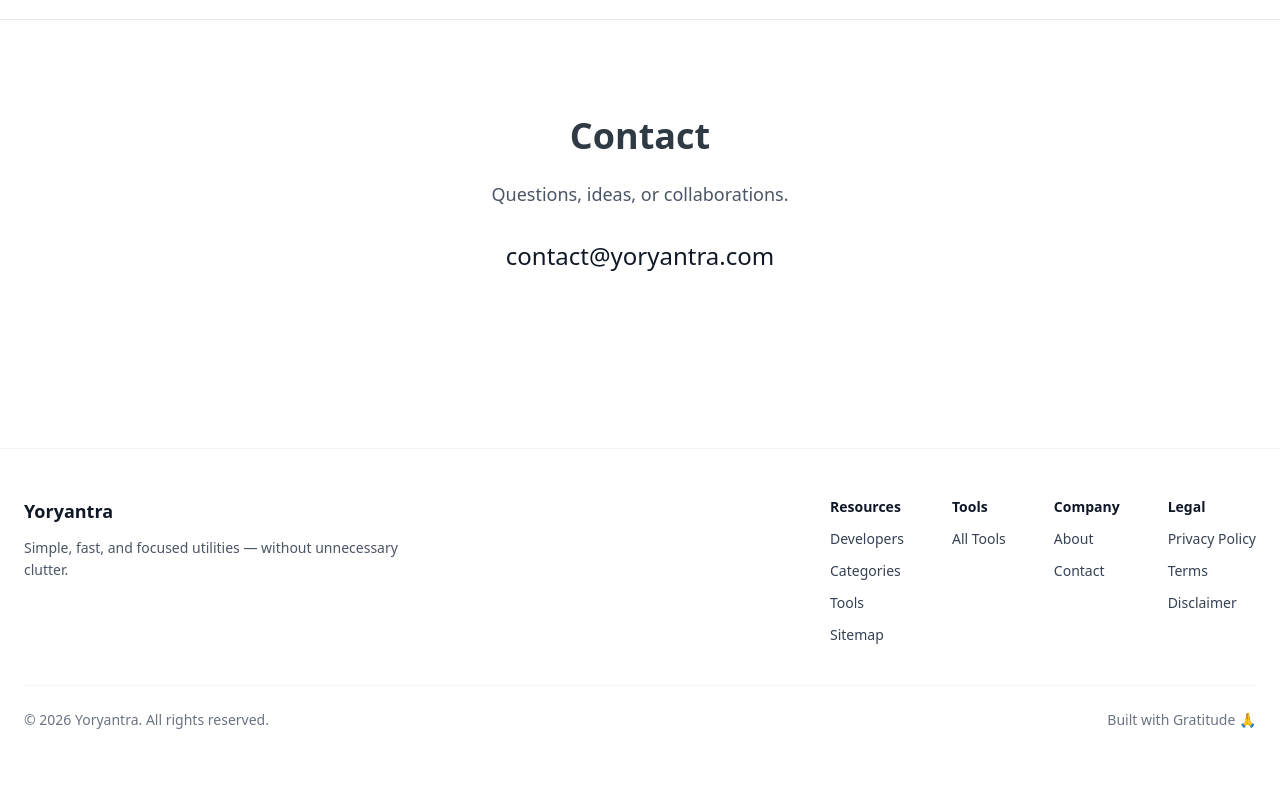
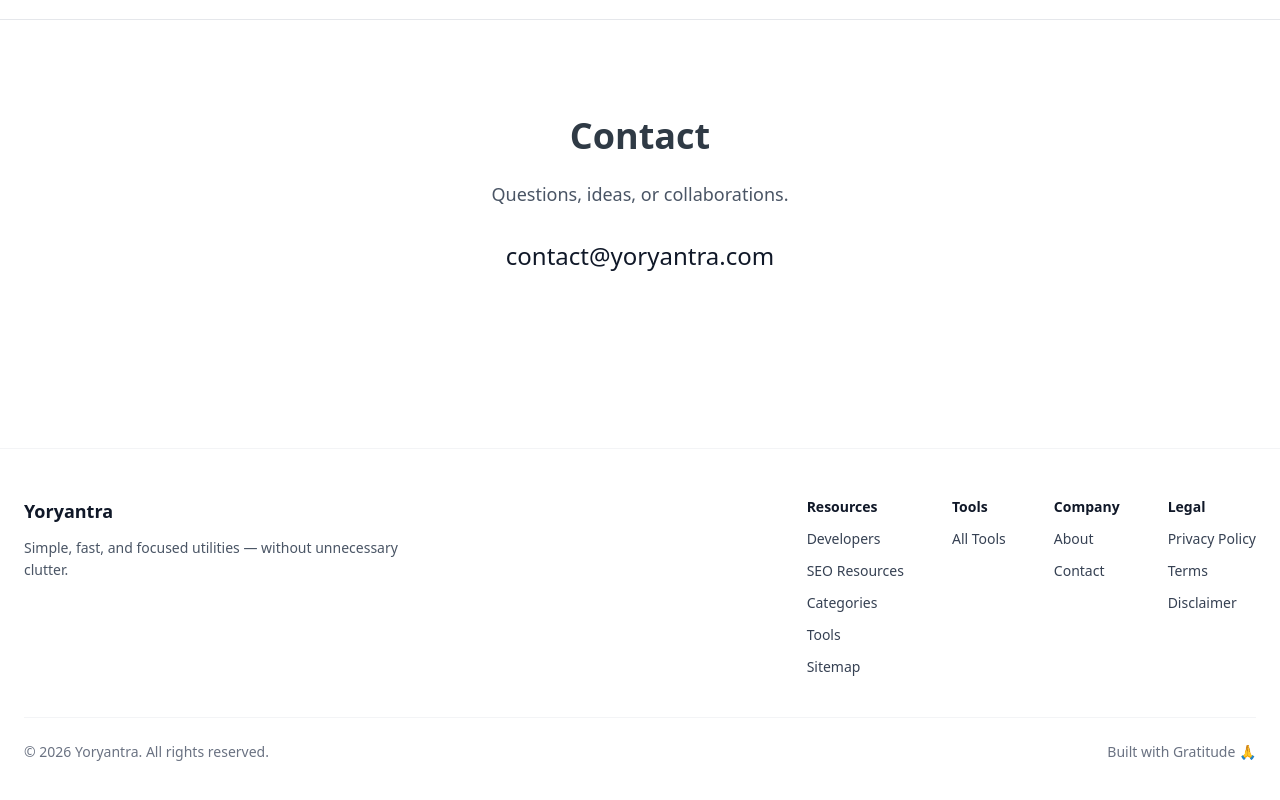
Before and after one commit to vaarunsonawwane-ops/yoryantra-new, a Next.js app: page / in a window 1280 px wide. Shown: the part 1990-2790 px from the top of the page. Before the commit the page ends 2768 px from the top, so only its background shows below. Built offline with nearby package versions, Linux system fonts and the light colour scheme.

Commit message:
SEO resources in Footer.tsx

```diff
--- a/app/components/Footer.tsx
+++ b/app/components/Footer.tsx
@@ -34,6 +34,14 @@ export default function Footer() {
 			  >
 				Developers
 			  </Link>
+
+			  <Link
+			    href="/seo-resources"
+			    className="text-gray-700 hover:!text-[var(--light-gold)] transition-colors duration-200"
+			  >
+				SEO Resources
+			  </Link>
+
 
 			  <Link
 				href="/categories"
```
